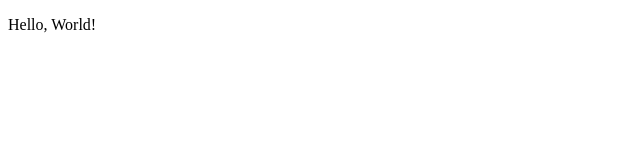
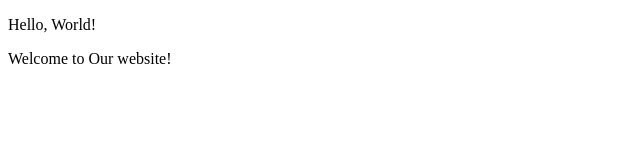
Before and after one commit to FaheemUmer/my-websites, a plain HTML site: page index.html in a window 1280 px wide. Shown: the whole page, without its empty margins (0-640 px from the left). Drawn offline with Linux system fonts and the light colour scheme.

Commit message:
Added Welcome Message

```diff
--- a/index.html
+++ b/index.html
@@ -8,5 +8,6 @@
 </head>
 <body>
     <p>Hello, World!</p>
+    <p>Welcome to Our website!</p>
 </body>
 </html>
```
